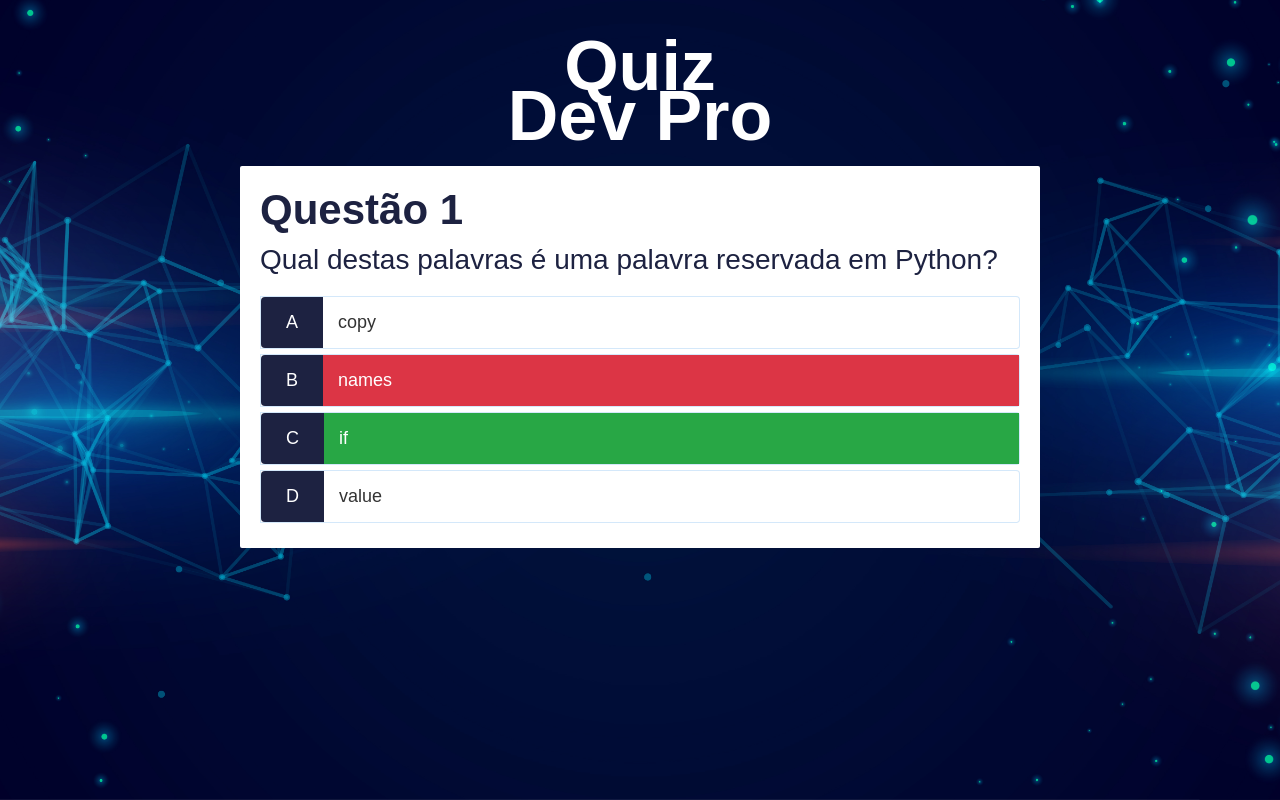
After one commit to aislansantos/Quiz-Devpro, a Django app: template quiz/base/templates/base/game.html in a window 1280 px wide. The commit adds this page. Run offline with Django 4.2, Linux system fonts and the light colour scheme; the template is opened without the code that fills it, so the values that code supplies are empty.

Commit message:
ajuste de caminho de css e game.html para pasta base da templates

```diff
--- /dev/null
+++ b/quiz/base/templates/base/game.html
@@ -0,0 +1,47 @@
+<!DOCTYPE html>
+<html lang="pt-br">
+    <head>
+        <meta charset="UTF-8"/>
+        <meta name="viewport" content="width=device-width, initial-scale=1.0"/>
+        <meta http-equiv="X-UA-Compatible" content="ie-edge"/>
+        <title>Quiz - DevPro</title>
+        <link rel="stylesheet" href="./assets/styles/app.css"/>
+    </head>
+    <body>
+        <div class="game-page">
+            <p class="subtitle-quiz">Quiz</p>
+            <p class="subtitle-page">Dev Pro</p>
+
+        <div class="container">
+
+                <div id="loader"></div>
+
+                <div id="game" class="justify-center flex-column animate-bottom hidden">
+
+                    <h2>Questão 1</h2>
+                    <h3>Qual destas palavras é uma palavra reservada em Python?</h3>
+
+                    <div class="choice-container">
+                        <p class="choice-prefix">A</p>
+                        <p class="choice-text">copy</p>
+                    </div>
+                    <div class="choice-container">
+                        <p class="choice-prefix">B</p>
+                        <p class="choice-text incorrect">names</p>
+                    </div>
+                    <div class="choice-container">
+                        <p class="choice-prefix">C</p>
+                        <p class="choice-text correct">if</p>
+                    </div>
+                    <div class="choice-container">
+                        <p class="choice-prefix">D</p>
+                        <p class="choice-text">value</p>
+                    </div>
+
+                </div>
+
+            </div>
+        </div>
+    </body>
+    <script src="./assets/js/script.js"></script>
+</html>
--- a/quiz/base/templates/base/home.html
+++ b/quiz/base/templates/base/home.html
@@ -5,7 +5,7 @@
         <meta name="viewport" content="width=device-width, initial-scale=1.0"/>
         <meta http-equiv="X-UA-Compatible" content="ie-edge"/>
         <title>Quiz - DevPro</title>
-        <link rel="stylesheet" href="./assets/styles/app.css"/>
+        <link rel="stylesheet" href="/static/base/assets/styles/app.css"/>
     </head>
     <body>
         <div class="login-page">
```
